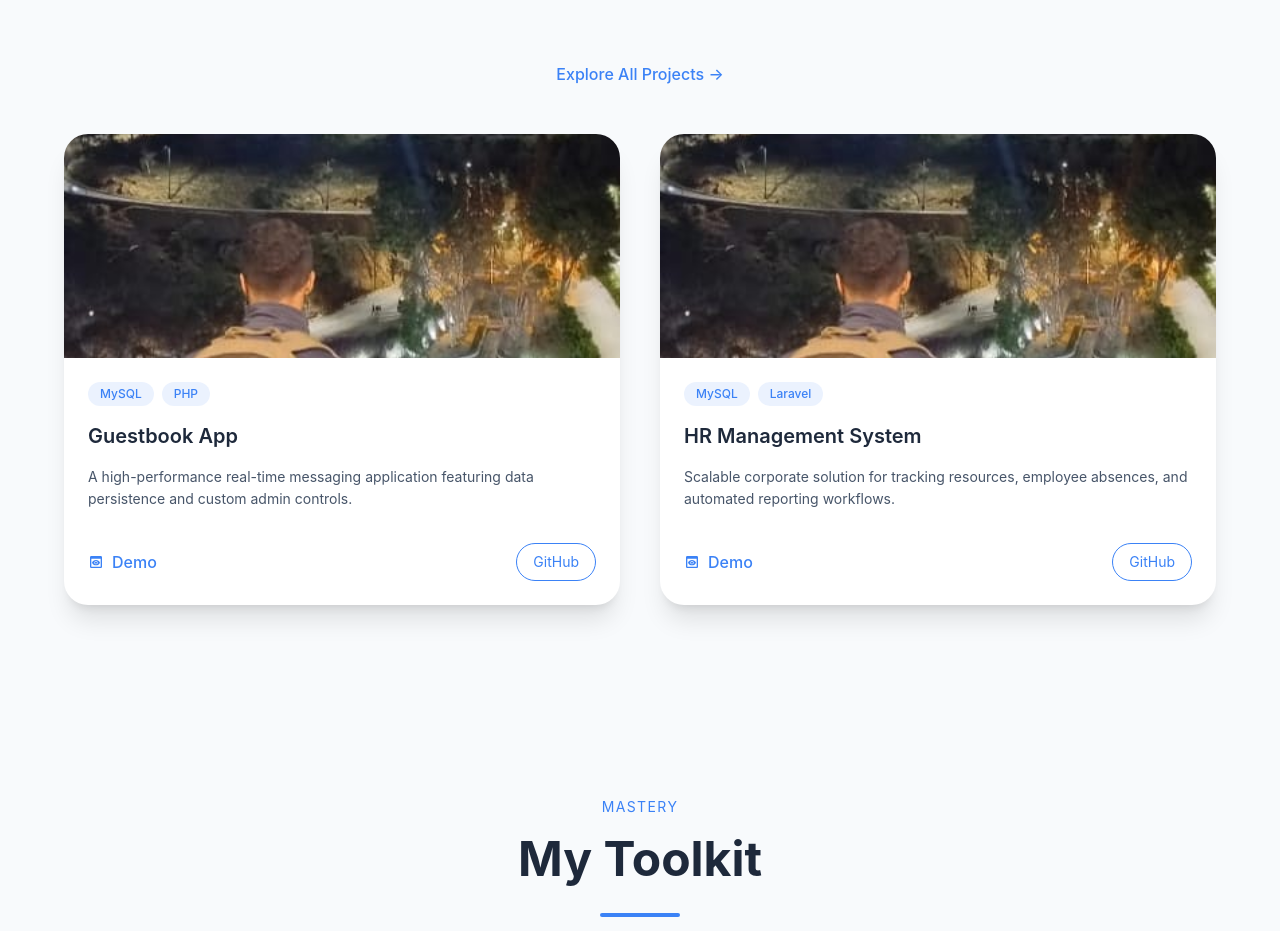
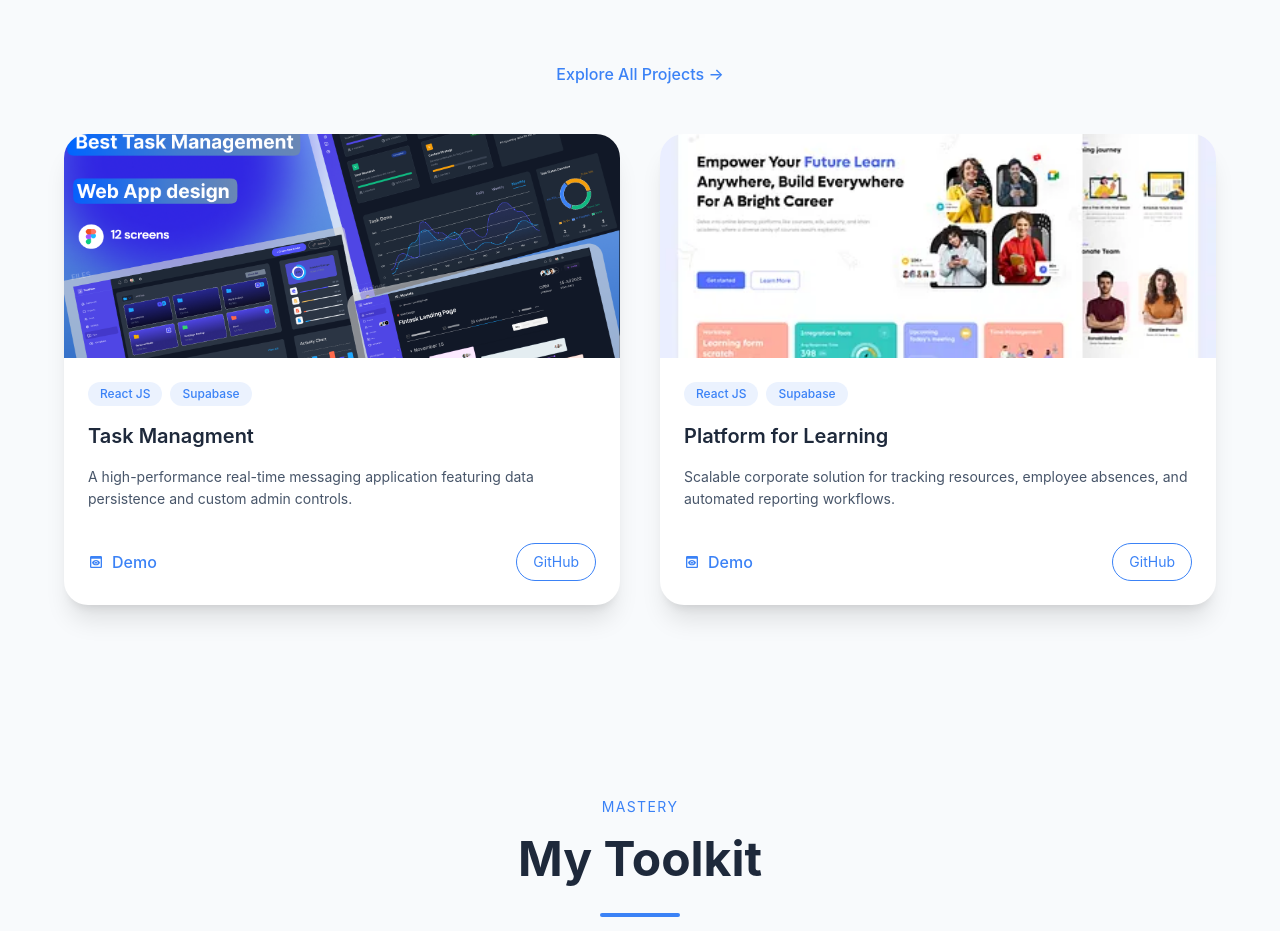
Before and after one commit to Haytam-DEV05/portfolio, a React (Vite) app: page / in a window 1280 px wide. Shown: the part 2740-3671 px from the top of the page. Built offline with nearby package versions, Linux system fonts and the light colour scheme.

Commit message:
add the file vercel.json

```diff
--- a/src/Components/Sections/Projects/CardProject.jsx
+++ b/src/Components/Sections/Projects/CardProject.jsx
@@ -55,7 +55,8 @@ export default function CardProject({ project }) {
         {/* Bottom */}
         <div className="flex justify-between items-center pt-4">
           <a
-            href="#"
+            target="_blank"
+            href={project.demo}
             className="
             flex items-center gap-2
             text-(--color-primary)
@@ -69,7 +70,8 @@ export default function CardProject({ project }) {
           </a>
 
           <a
-            href="#"
+            target="_blank"
+            href={project.github}
             className="
             px-4 py-2 rounded-full
             border border-(--color-primary)
--- a/src/Components/Sections/Projects/Projects.jsx
+++ b/src/Components/Sections/Projects/Projects.jsx
@@ -5,17 +5,20 @@ export default function Projects() {
   const projects = [
     {
       id: 1,
-      image: "/images/haitam.jpeg",
-      stack: ["MySQL", "PHP"],
-      title: "Guestbook App",
+      image: "/images/taskFlow.png",
+      stack: ["React JS", "Supabase"],
+      title: "Task Managment",
+      github: "https://github.com/Haytam-DEV05/taskFlow",
+      demo: "https://task-flow-blush-five.vercel.app/",
       description:
         "A high-performance real-time messaging application featuring data persistence and custom admin controls.",
     },
     {
       id: 2,
-      image: "/images/haitam.jpeg",
-      stack: ["MySQL", "Laravel"],
-      title: "HR Management System",
+      image: "/images/learning.webp",
+      stack: ["React JS", "Supabase"],
+      title: "Platform for Learning",
+      github: "https://github.com/Haytam-DEV05/learnHub",
       description:
         "Scalable corporate solution for tracking resources, employee absences, and automated reporting workflows.",
     },
```
Also changed, not shown: public/images/learning.webp (added), public/images/taskFlow.png (added), vercel.json (added).
